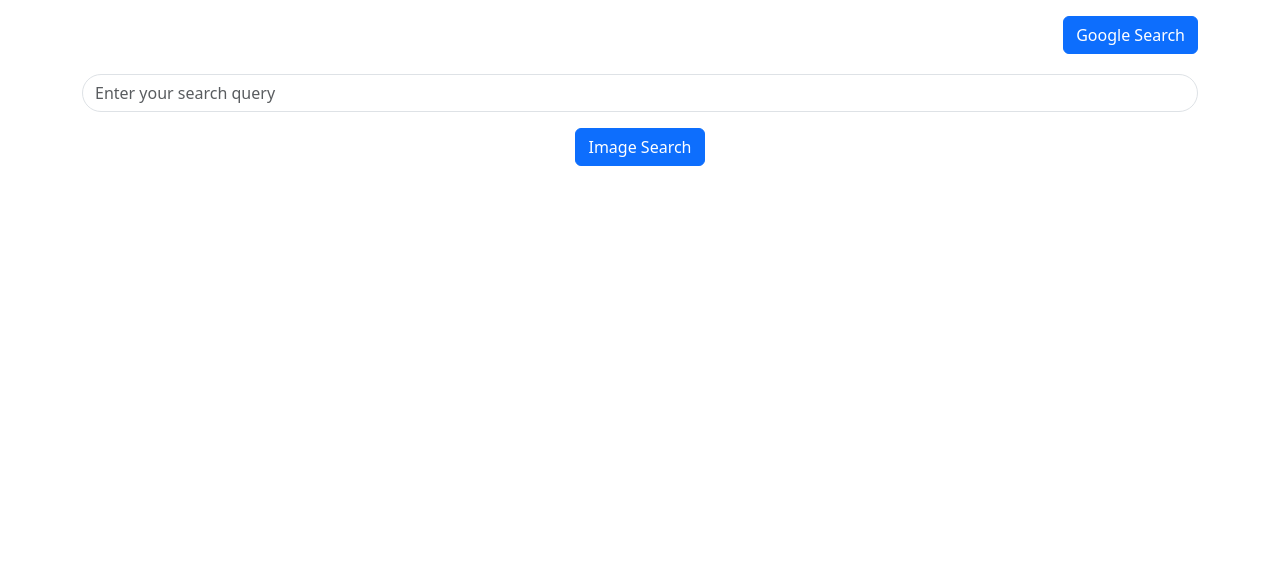
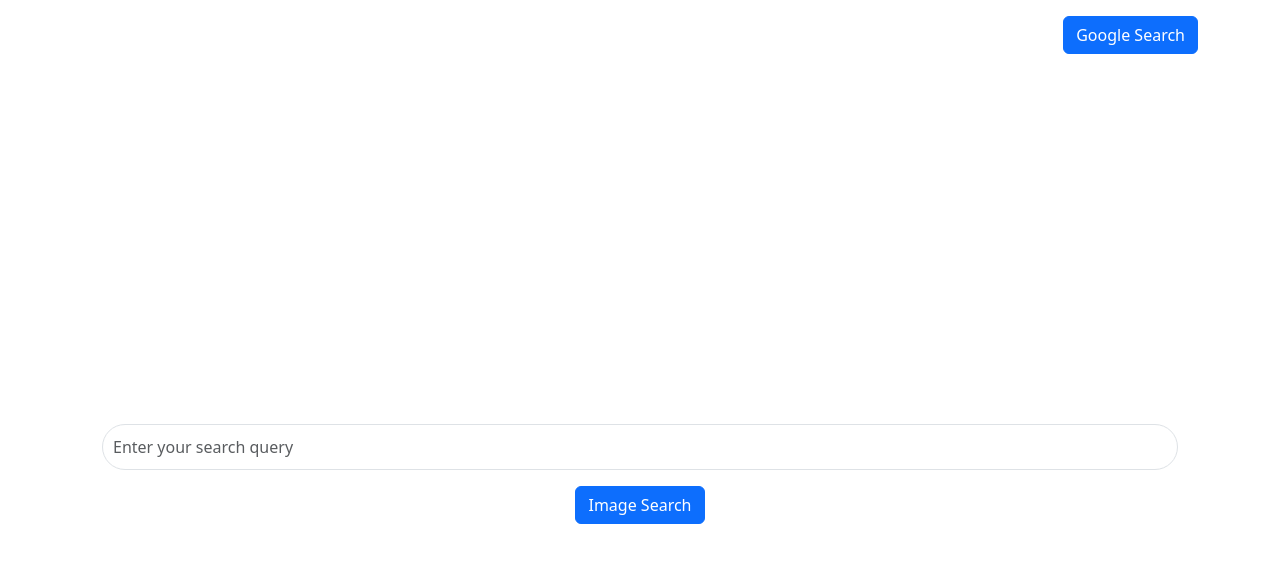
Before and after one commit to MarcusKolvador/A42, a plain HTML site: page image_search.html in a window 1280 px wide. Drawn offline with nearby package versions, Linux system fonts and the light colour scheme.

Commit message:
centered search

```diff
--- a/image_search.html
+++ b/image_search.html
@@ -8,6 +8,17 @@
         <style>
             .search-container {
                 padding: 20px;
+                min-height: 100vh; /* Full viewport height */
+                display: flex;
+                justify-content: center;
+                flex-direction: column; /* or row, depending on your layout */
+            }
+
+            .search-input {
+                width: 100%;
+                padding: 10px; /* Adjust padding as needed */
+                font-size: 1rem; /* Adjust font size as needed */
+                flex: 1; /* This makes the input field expand to fill available space */
             }
         </style>
     </head>
@@ -19,11 +30,11 @@
             </div>
 
             <!-- Image Search Form -->
-            <div style="text-align: center; margin-top: 20px;">
+            <div class="search-container" style="text-align: center; margin-top: 20px;">
                 <form action="https://www.google.com/search" method="get">
                     <input type="hidden" name="tbm" value="isch">
                     <div class="input-group mb-3">
-                        <input type="text" name="q" class="form-control rounded-pill" placeholder="Enter your search query" aria-label="Search query">
+                        <input type="text" name="q" class="form-control rounded-pill search-input" placeholder="Enter your search query" aria-label="Search query">
                     </div>
                     <button type="submit" class="btn btn-primary">Image Search</button>
                 </form>
```
Also changed, not shown: index.html (+13 -5 lines).
